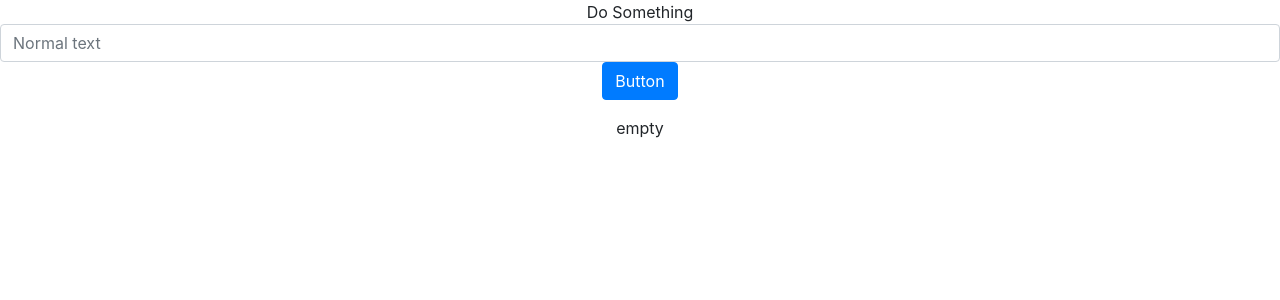
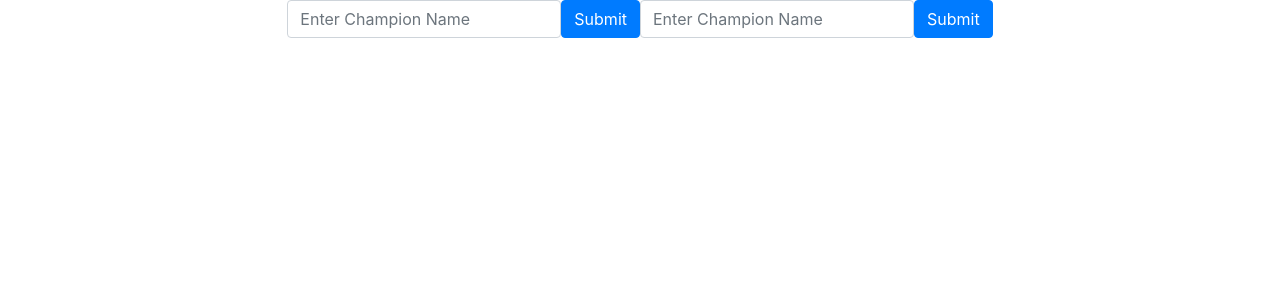
Before and after one commit to karjenwong/riot-frontend, a React (Create React App) app: page / in a window 1280 px wide. Shown: the top 300 px of the page. Built offline with nearby package versions, Linux system fonts and the light colour scheme.

Commit message:
added champion search, did stuff to display stats upon searching a champion. made search an indepndent components so can compare with multiple champions

```diff
--- a/src/App.css
+++ b/src/App.css
@@ -1,38 +1,16 @@
-.App {
-  text-align: center;
+.main {
+  display:flex;
+  justify-content: center;
 }
 
-.App-logo {
-  height: 40vmin;
-  pointer-events: none;
+.flex {
+  display:flex;
+}
+.flex-col{
+  flex-direction: column;
+  flex-wrap: wrap;
 }
 
-@media (prefers-reduced-motion: no-preference) {
-  .App-logo {
-    animation: App-logo-spin infinite 20s linear;
-  }
+.sameHeight{
+  height:38rem;
 }
-
-.App-header {
-  background-color: #282c34;
-  min-height: 100vh;
-  display: flex;
-  flex-direction: column;
-  align-items: center;
-  justify-content: center;
-  font-size: calc(10px + 2vmin);
-  color: white;
-}
-
-.App-link {
-  color: #61dafb;
-}
-
-@keyframes App-logo-spin {
-  from {
-    transform: rotate(0deg);
-  }
-  to {
-    transform: rotate(360deg);
-  }
-}
--- a/src/App.js
+++ b/src/App.js
@@ -1,53 +1,15 @@
-import React, { useState } from "react";
-import "./App.css"
+import React,{useState} from "react";
+import "./App.css";
 import "bootstrap/dist/css/bootstrap.min.css";
-import axios from "axios";
 
-import Champion from "./Components/Champion";
-
-import Button from "react-bootstrap/Button";
-import Form from "react-bootstrap/Form";
+import ChampionSearch from "./Components/ChampionSearch";
 
 function App() {
-  const [info, setinfo] = useState(null);
-  const [name, setName] = useState(null);
-
-  const onSubmit = (e) => {
-    axios
-      .post("http://localhost:8080/riot/champions", { name: name })
-      .then(function ({ data }) {
-        setinfo(data);
-      })
-      .catch(function (error) {
-        console.log(error);
-      });
-  };
-
-const press = (e)=> {
-  if(e.charCode===13) onSubmit()
-}
-
+  let[level, setLevel]= useState(1)
   return (
-    <div className="App">
-      <section className="test">
-        <div>
-          Do Something{" "}
-          <Form.Group>
-            <Form.Control
-              type="text"
-              placeholder="Normal text"
-              onChange={(e) => setName(e.target.value)}
-              onKeyPress={press}
-            />
-            <Button type="submit" onSubmit={onSubmit} >
-              Button
-            </Button>
-          </Form.Group>
-        </div>
-        <div>{name}</div>
-
-        <div>{info ? <Champion info={info} /> : "empty"}</div>
-      </section>
+    <div className="main">
+      <ChampionSearch level={level} setLevel={setLevel}/>
+      <ChampionSearch level={level} setLevel={setLevel}/>
     </div>
   );
 }
--- /dev/null
+++ b/src/Components/Card1.js
@@ -0,0 +1,18 @@
+import React from "react";
+import Card from "react-bootstrap/Card";
+import Button from "react-bootstrap/Button";
+
+function Card1({value}) {
+    let [a,b] = value
+    return (
+    <Card style={{ width: "18rem" }}>
+      <Card.Body>
+        <Card.Title>{a}</Card.Title>
+        <Card.Text>{b}</Card.Text>
+        {/* <Button variant="primary">Go somewhere</Button> */}
+      </Card.Body>
+    </Card>
+  );
+}
+
+export default Card1;
--- /dev/null
+++ b/src/Components/Card2.js
@@ -0,0 +1,18 @@
+import React from "react";
+import Card from "react-bootstrap/Card";
+import ListGroup from "react-bootstrap/ListGroup";
+
+function Card2({ value }) {
+  let [title, list] = value;
+  list = list.map((x, i) => <ListGroup.Item key={i}>{x}</ListGroup.Item>);
+  return (
+    <Card style={{ width: "18rem" }} className="sameHeight">
+      <Card.Body>
+        <Card.Title>{title}</Card.Title>
+        <ListGroup variant="flush">{list}</ListGroup>
+      </Card.Body>
+    </Card>
+  );
+}
+
+export default Card2;
--- /dev/null
+++ b/src/Components/Card3.js
@@ -0,0 +1,35 @@
+import React from "react";
+import Card from "react-bootstrap/Card";
+import ListGroup from "react-bootstrap/ListGroup";
+//stats
+function Card3({ value }) {
+  let [title, stats] = value;
+  let { attackrange, movespeed } = stats;
+
+  let perlevel = Object.keys(stats)
+    .filter((x) => x.includes("perlevel"))
+    .map((x, i) => {
+      let base = x.slice(0, x.indexOf("perlevel"));
+      return stats[x] * 17 + stats[base] !== stats[base] ? (
+        <ListGroup.Item key={i}>
+          {base}: {stats[base]}-{(stats[x] * 17 + stats[base]).toFixed(0)}
+        </ListGroup.Item>
+      ) : (
+        <ListGroup.Item key={i}>
+          {base}: {stats[base]}
+        </ListGroup.Item>
+      );
+    });
+  return (
+    <Card style={{ width: "18rem" }} className="sameHeight">
+      <Card.Body>
+        <Card.Title>{title}</Card.Title>
+        {perlevel}
+        <ListGroup.Item>Attack Speed: {attackrange}</ListGroup.Item>
+        <ListGroup.Item>Movement Speed: {movespeed}</ListGroup.Item>
+      </Card.Body>
+    </Card>
+  );
+}
+
+export default Card3;
--- a/src/Components/Champion.js
+++ b/src/Components/Champion.js
@@ -1,29 +1,49 @@
 import React from "react";
-import Card from "react-bootstrap/Card";
-import Button from "react-bootstrap/Button";
+import CardColumns from "react-bootstrap/CardColumns";
 
-function Champion({ info }) {
-  let [obj, strings] = [[], []];
-  Object.keys(info).map((x) =>
-    typeof info[x] == "string" ? strings.push(x) : obj.push(x)
+import Card1 from "./Card1";
+import Card2 from "./Card2";
+import Card3 from "./Card3";
+
+function Champion(props) {
+  if (props.info.name == "Error") return <div>Invalid Name</div>;
+  let {
+    name,
+    title,
+    image,
+    skins,
+    lore,
+    allytips,
+    enemytips,
+    tags,
+    partype,
+    info,
+    stats,
+    spells,
+    passive,
+    recommended,
+  } = props.info;
+
+  let strings = (
+    <>
+      <div>
+        <Card1 value={["Title", title]} />
+        <Card1 value={["Name", name]} />
+      </div>
+      <div>
+        <Card3 value={["Stats Level 1-18", stats]} level={props.level} setLevel={props.setLevel}/>
+      </div>
+      <div>
+        <Card2 value={["Ally Tips", allytips]} />
+        <Card2 value={["Enemy Tips", enemytips]} />
+        <Card1 value={["Lore", lore]} />
+      </div>
+    </>
   );
-
-  strings = strings.map((x, i) => {
-    return (
-      <Card style={{ width: "18rem" }} key={i}>
-        <Card.Body>
-          <Card.Title>{x}</Card.Title>
-          <Card.Text>{info[x]}</Card.Text>
-          <Button variant="primary">Go somewhere</Button>
-        </Card.Body>
-      </Card>
-    );
-  });
 
   return (
     <div className="champion">
-      <h1>Champ</h1>
-      <div className="flex">{strings}</div>
+      <div className="flex flex-col">{strings}</div>
     </div>
   );
 }
--- /dev/null
+++ b/src/Components/ChampionSearch.js
@@ -0,0 +1,56 @@
+import React, { useState } from "react";
+import axios from "axios";
+
+import Champion from "./Champion";
+
+import Button from "react-bootstrap/Button";
+import Form from "react-bootstrap/Form";
+
+function ChampionSearch({level, setLevel}) {
+  const [info, setinfo] = useState(null);
+  const [name, setName] = useState("");
+  const [valid, setValid] = useState(true);
+  const onSubmit = (e) => {
+    axios
+      .post("http://localhost:8080/riot/champions", { name: name })
+      .then(({ data }) => {
+        if (data.name !== "Error") {
+          setinfo(data);
+          setValid(true);
+          setName("");
+        } else setValid(false);
+      })
+      .catch((error) => console.log(error));
+  };
+
+  const press = (e) => (e.charCode === 13 ? onSubmit() : null);
+
+  const formBasic = (
+    <div>
+      <Form.Group className="flex">
+        <Form.Control
+          type="text"
+          placeholder="Enter Champion Name"
+          onChange={(e) => setName(e.target.value)}
+          onKeyPress={press}
+          value={name}
+        />
+        <Button type="submit" onClick={onSubmit}>
+          Submit
+        </Button>
+      </Form.Group>
+      {!valid ? <a>Champion Not Found.</a> : ""}
+    </div>
+  );
+
+  return (
+    <section className="ChampionSearch">
+      <div>
+        {formBasic}
+        {info ? <Champion info={info} level={level} setLevel={setLevel}/> : ""}
+      </div>
+    </section>
+  );
+}
+
+export default ChampionSearch;
```
